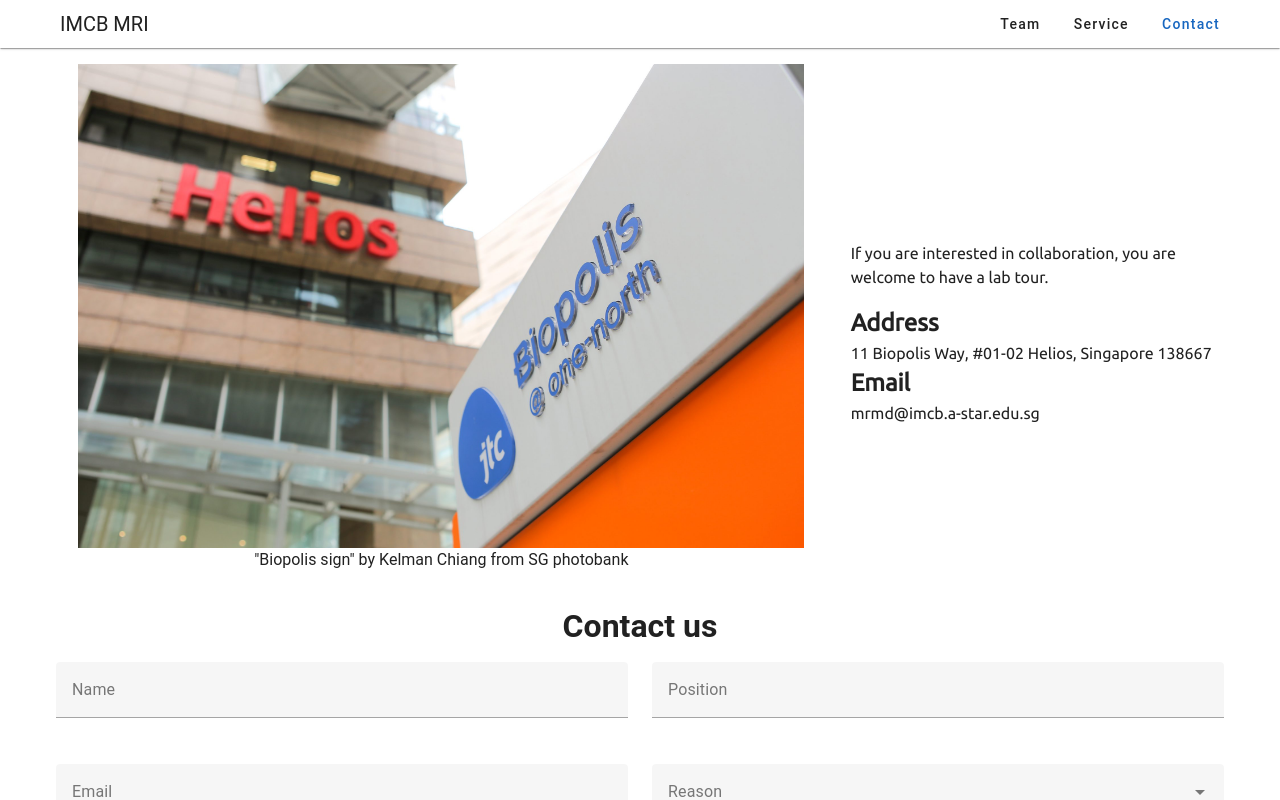
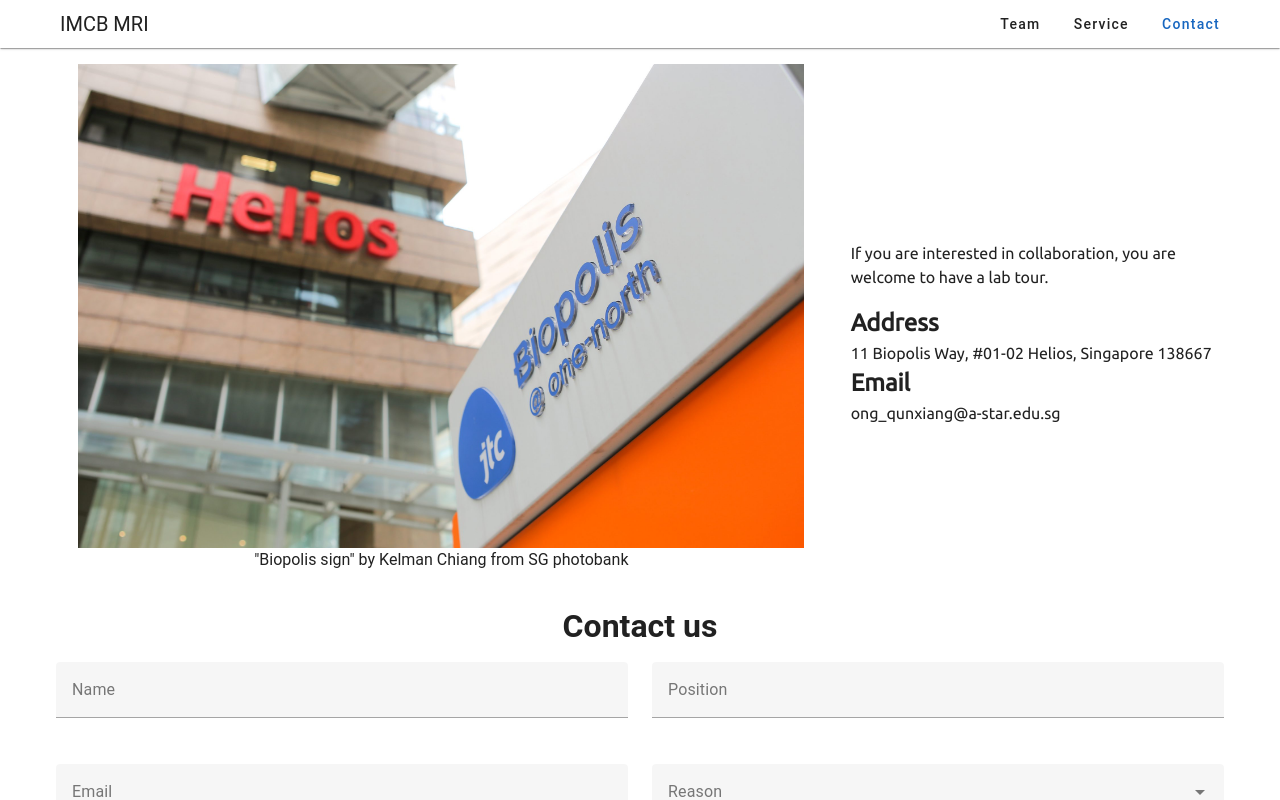
Before and after one commit to mrmdlab/mrmdlab.github.io, a Vue app: page /contact in a window 1280 px wide. Shown: the top 800 px of the page. Built offline with nearby package versions, Linux system fonts and the light colour scheme.

Commit message:
Update Contact.vue

```diff
--- a/src/views/Contact.vue
+++ b/src/views/Contact.vue
@@ -9,7 +9,7 @@
             <h2>Address</h2>
             11 Biopolis Way, #01-02 Helios, Singapore 138667
             <h2>Email</h2>
-            mrmd@imcb.a-star.edu.sg
+            ong_qunxiang@a-star.edu.sg
         </v-col>
     </v-row>
 
```
